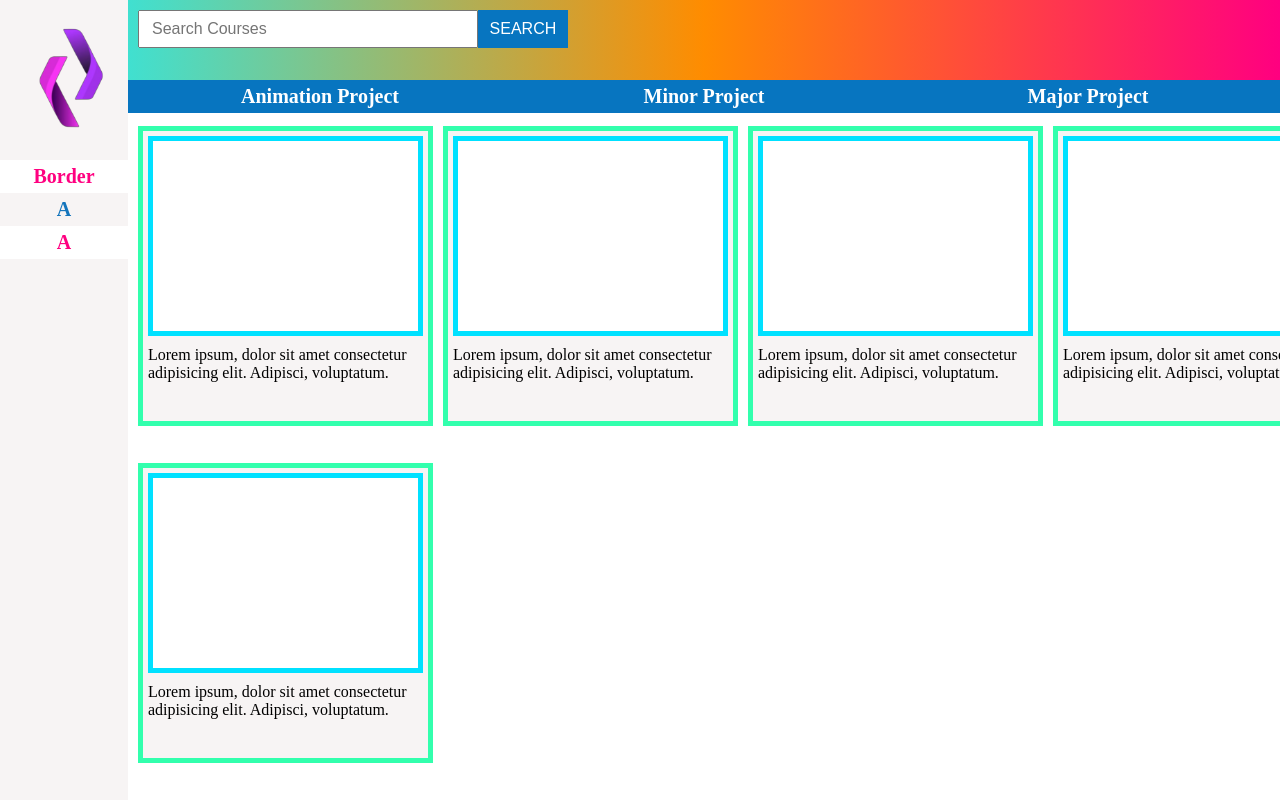
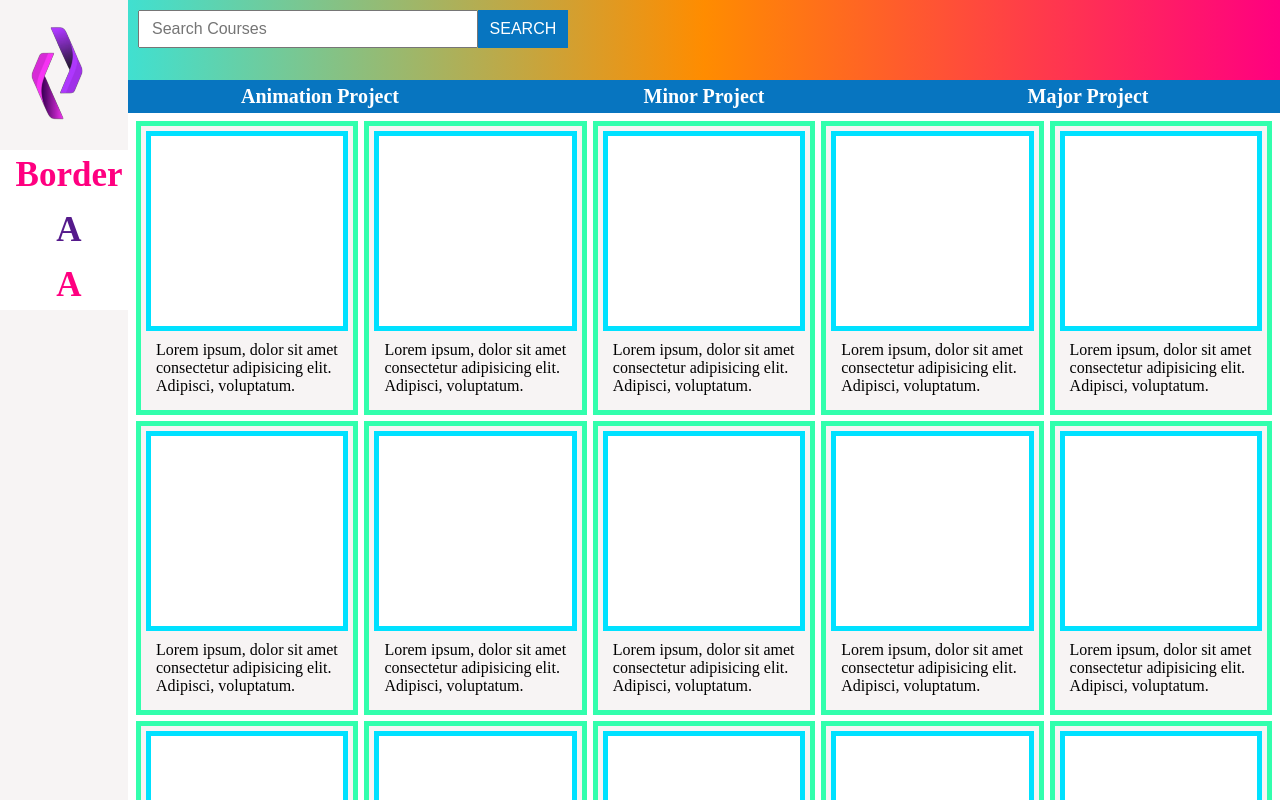
Before and after one commit to Vanshit028/index-of-projects, a plain HTML site: page index.html in a window 1280 px wide. Drawn offline with Linux system fonts and the light colour scheme.

Commit message:
changes 1

```diff
--- a/index.html
+++ b/index.html
@@ -11,10 +11,11 @@
 <body class="flex-div-row">
     <!-- ---------- sidebar ---------- -->
 
-    <div class="sidebar">
+    <div class="sidebar flex-div-col">
         <!-- ********** logo ********** -->
         <div class="logo">
-            <!-- <img src="image/logo.png"> -->
+            <img src="image/logo.ico">
+            <!-- <i></i> -->
         </div>
         <!-- ********** content ********** -->
         <div class="items">
@@ -57,7 +58,7 @@
             </div>
         </nav>
         <!-- ********** content of website ********** -->
-        <div class="content">
+        <div class="content flex-div-row">
 
             <div class="data1">
                 <div class="image">
@@ -103,6 +104,126 @@
 
             </div>
 
+
+            <div class="data1">
+                <div class="image">
+
+                </div>
+                <p>Lorem ipsum, dolor sit amet consectetur adipisicing elit. Adipisci, voluptatum.</p>
+
+            </div>
+
+
+            <div class="data1">
+                <div class="image">
+
+                </div>
+                <p>Lorem ipsum, dolor sit amet consectetur adipisicing elit. Adipisci, voluptatum.</p>
+
+            </div>
+
+
+            <div class="data1">
+                <div class="image">
+
+                </div>
+                <p>Lorem ipsum, dolor sit amet consectetur adipisicing elit. Adipisci, voluptatum.</p>
+
+            </div>
+
+
+            <div class="data1">
+                <div class="image">
+
+                </div>
+                <p>Lorem ipsum, dolor sit amet consectetur adipisicing elit. Adipisci, voluptatum.</p>
+
+            </div>
+
+
+
+            <div class="data1">
+                <div class="image">
+
+                </div>
+                <p>Lorem ipsum, dolor sit amet consectetur adipisicing elit. Adipisci, voluptatum.</p>
+
+            </div>
+
+
+            <div class="data1">
+                <div class="image">
+
+                </div>
+                <p>Lorem ipsum, dolor sit amet consectetur adipisicing elit. Adipisci, voluptatum.</p>
+
+            </div>
+
+
+            <div class="data1">
+                <div class="image">
+
+                </div>
+                <p>Lorem ipsum, dolor sit amet consectetur adipisicing elit. Adipisci, voluptatum.</p>
+
+            </div>
+
+
+
+            <div class="data1">
+                <div class="image">
+
+                </div>
+                <p>Lorem ipsum, dolor sit amet consectetur adipisicing elit. Adipisci, voluptatum.</p>
+
+            </div>
+
+
+            <div class="data1">
+                <div class="image">
+
+                </div>
+                <p>Lorem ipsum, dolor sit amet consectetur adipisicing elit. Adipisci, voluptatum.</p>
+
+            </div>
+
+
+            <div class="data1">
+                <div class="image">
+
+                </div>
+                <p>Lorem ipsum, dolor sit amet consectetur adipisicing elit. Adipisci, voluptatum.</p>
+
+            </div>
+
+
+
+            <div class="data1">
+                <div class="image">
+
+                </div>
+                <p>Lorem ipsum, dolor sit amet consectetur adipisicing elit. Adipisci, voluptatum.</p>
+
+            </div>
+
+
+            <div class="data1">
+                <div class="image">
+
+                </div>
+                <p>Lorem ipsum, dolor sit amet consectetur adipisicing elit. Adipisci, voluptatum.</p>
+
+            </div>
+
+
+            <div class="data1">
+                <div class="image">
+
+                </div>
+                <p>Lorem ipsum, dolor sit amet consectetur adipisicing elit. Adipisci, voluptatum.</p>
+
+            </div>
+
         </div>
     </div>
 
--- a/style.css
+++ b/style.css
@@ -2,6 +2,11 @@
     margin: 0;
     padding: 0;
     box-sizing: border-box;
+}
+
+body {
+    overflow: hidden;
+    min-width: 845px;
 }
 
 .flex-div-row {
@@ -39,21 +44,36 @@ a {
     padding: 5px;
 }
 
+/* ---------- Scrollbar ---------- */
+::-webkit-scrollbar {
+    width: 0.5rem;
+    height: 0.5rem;
+}
+
+::-webkit-scrollbar-thumb {
+    background: #cec1c1;
+}
+
+
 /* ---------- Sidebar ---------- */
 .sidebar {
     /* border: 5px blue solid;   */
-    width: 10vw;
+    width: 10%;
     height: 100vh;
+    background-color: #f7f4f4;
 }
 
 /* ********** logo ********** */
 .logo {
     /* border: 5px green solid; */
     width: 100%;
-    height: 20%;
-    background-image: url(image/logo.png);
-    background-size: cover;
-    background-color: #f7f4f4 ;
+    height: 150px;
+    background-color: #f7f4f4;
+}
+
+.logo img {
+    width: 100%;
+    height: 150px;
 }
 
 /* ********** content ********** */
@@ -62,11 +82,11 @@ a {
     width: 100%;
     height: 80%;
     position: relative;
-    background: #f7f4f4;
 }
 
 .items ul {
     display: none;
+    overflow: hidden;
 }
 
 .items .active {
@@ -74,30 +94,31 @@ a {
     display: block;
     position: absolute;
     top: 0;
+    background: #fff;
 }
 
 .items .active li:nth-of-type(even) a {
-    color: #1475BC;
-    background-color: #f7f4f4;
+    background: #fff;
+    font-size: 35px;
+    margin: 5px;
 }
 
 .items .active li:nth-of-type(odd) a {
     color: #ff0080;
     background: #fff;
+    font-size: 35px;
+    margin: 0 5px;
 }
 
 .items .active li a:hover {
-    /* text-shadow: 0,0,10px black; */
-    border-left: 5px black solid;
-    border-right: 5px black solid;
-    border-radius: 5px;
+    scale: 120%;
 }
 
 
 /* ---------- main body ---------- */
 .main {
     /* border: 5px red solid; */
-    width: 90vw;
+    width: 90%;
     height: 100vh;
 }
 
@@ -105,8 +126,9 @@ a {
 nav {
     /* border: 5px rgb(223, 121, 4) solid;   */
     width: 100%;
-    height: 15%;
-    /* margin-bottom: 1px; */
+    /* height: 11%; */
+    z-index: 1;
+    box-shadow: 0, 0, 10px black;
 }
 
 /* ********** Search bar ********** */
@@ -129,6 +151,7 @@ nav {
     margin-right: 0;
     float: left;
 }
+
 .search-bar button {
     height: calc(1.5em + 0.75rem + 2px);
     padding: 0.375rem 0.75rem;
@@ -142,7 +165,7 @@ nav {
 
 /* ********** website nav-bar ********** */
 .nav-bar {
-    /* border: 5px yellow solid;  */
+    /* border: 5px rgb(0, 255, 38) solid;  */
     width: 100%;
     background: #0775C0;
 }
@@ -160,20 +183,19 @@ nav {
 .content {
     /* border: 5px rgb(190, 4, 223) solid; */
     width: 100%;
-    height: 88%;
+    max-height: 88%;
     padding: 5px;
 
     display: grid;
-    grid-template-columns: auto auto auto auto;
-    overflow-y: auto;
+    grid-template-columns: auto auto auto auto auto;
+    overflow-y: scroll;
+    /* margin-top: 13%; */
 }
 
 .data1 {
     border: 5px rgb(50, 255, 173) solid;
-    width: 295px;
-    height: 300px;
     padding: 5px;
-    margin: 5px;
+    margin: 3px;
     background: #f7f4f4;
 }
 
@@ -185,27 +207,42 @@ nav {
 }
 
 .data1 p {
-    margin-top: 10px;
+    margin: 10px;
 }
 
-@media (max-width:700px) {
+@media (min-width:1100px) and (max-width:1200px) {
 
     /* ---------- Sidebar ---------- */
     .sidebar {
-        /* border: 5px blue solid;   */
-        width: 20vw;
+        width: 10%;
         height: 100vh;
     }
 
     /* ---------- main body ---------- */
     /* ********** content of website ********** */
+    .main {
+        width: 80vw;
+        /* margin-left: 20%; */
+    }
 
     .content {
-        grid-template-columns: auto auto;
+        grid-template-columns: auto auto auto auto;
+        overflow-y: auto;
+    }
+}
+
+@media (max-width:1100px) {
+
+    /* ---------- Sidebar ---------- */
+    .sidebar {
+        width: 20%;
+        height: 100vh;
     }
 
-    .data1 {
-        width: 250px;
-        height: 300px;
+    /* ---------- main body ---------- */
+    /* ********** content of website ********** */
+    .content {
+        grid-template-columns: auto auto auto;
+        overflow-y: auto;
     }
 }
```
Also changed, not shown: image/logo.ico (added).
